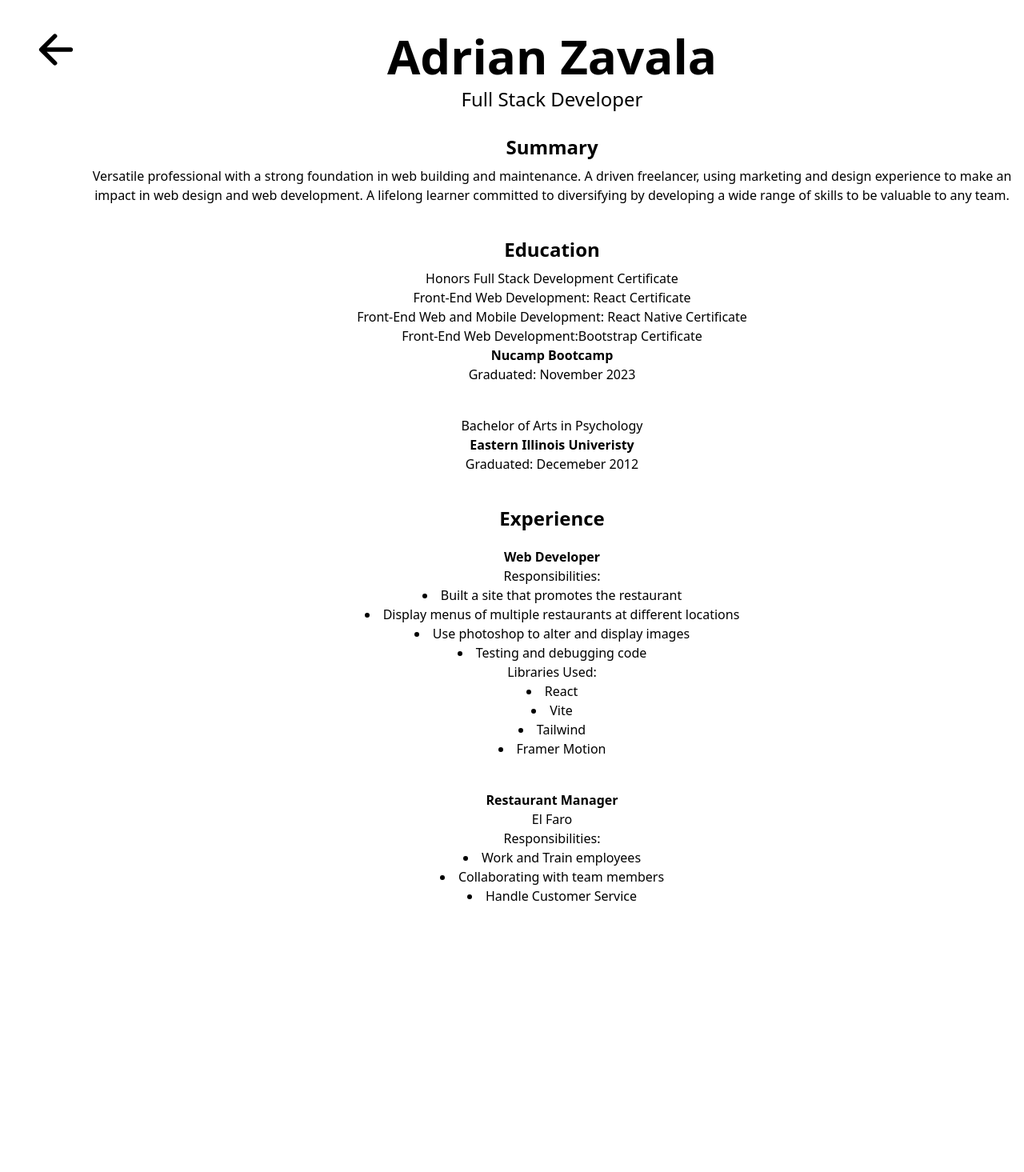
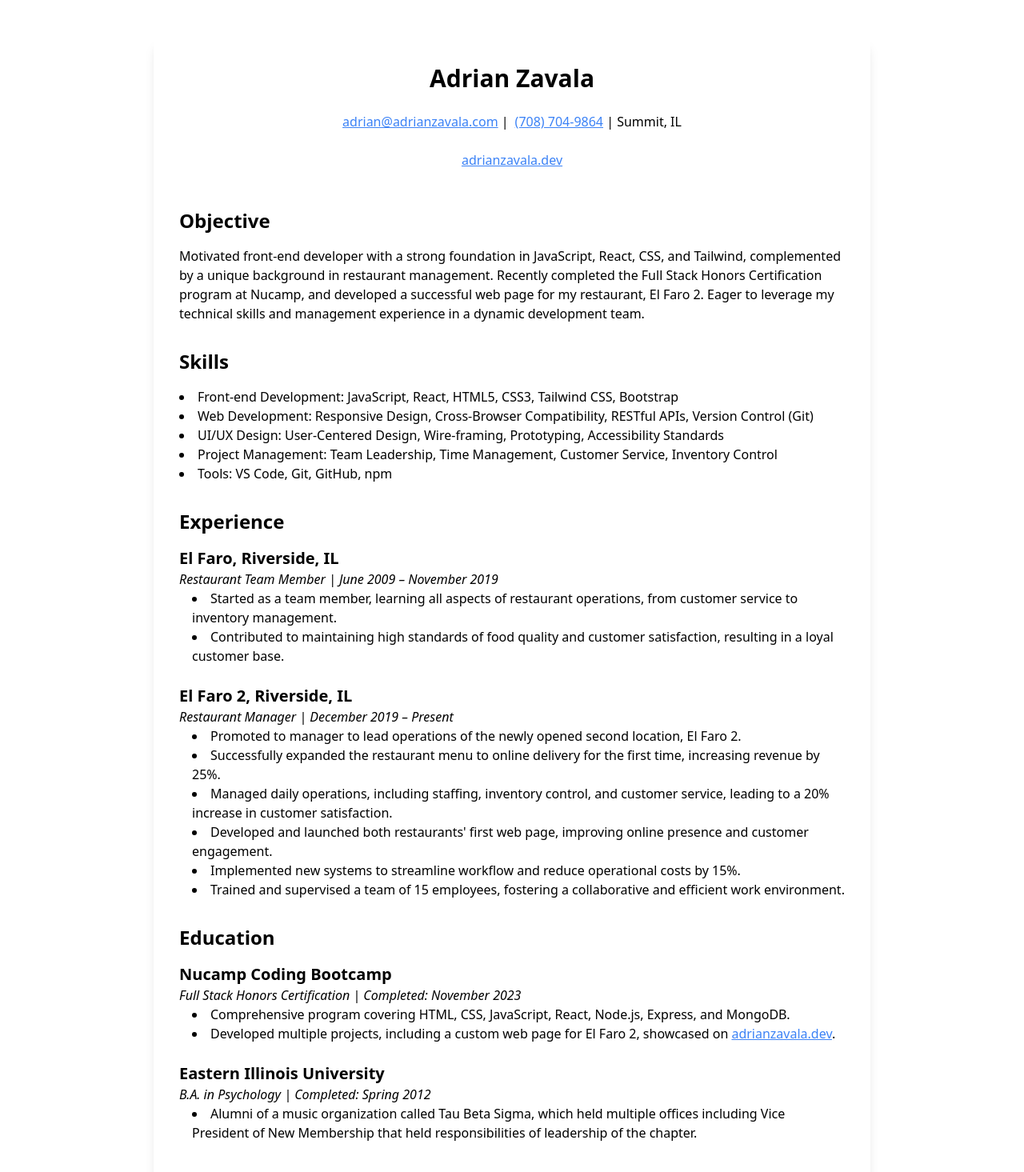
Before and after one commit to zavaladrian/portfolio, a Next.js app: page /resume in a window 1280 px wide. Shown: the top 1465 px of the page at 80% size. Before the commit the page ends 1140 px from the top, so only its background shows below. Built offline with nearby package versions, Linux system fonts and the light colour scheme.

Commit message:
changed resume

```diff
--- a/app/resume/page.tsx
+++ b/app/resume/page.tsx
@@ -1,72 +1,144 @@
 import React from 'react'
-import { IoArrowBack } from "react-icons/io5";
 import Link from 'next/link';
 
 
-const Resume = () => {
+const Resume: React.FC = () => {
+  return (
+    <div className="max-w-4xl mx-auto my-12 p-8 bg-white shadow-lg rounded-lg">
+      <h1 className="text-3xl font-bold text-center mb-6">Adrian Zavala</h1>
+      <p className="text-center mb-6">
+        <a href="mailto:adrian@adrianzavala.com" className="text-blue-500 underline">adrian@adrianzavala.com</a> |
+        <a href="tel:+17087049864" className="text-blue-500 underline ml-2">(708) 704-9864</a> |
+        Summit, IL
+      </p>
+      <p className="text-center text-blue-500 underline mb-12">
+        <a href="http://adrianzavala.dev" target="_blank" rel="noopener noreferrer">adrianzavala.dev</a>
+      </p>
 
-
-  return (
-    <div className='flex'>
-        <Link href='/'>
-    <IoArrowBack className='text-black text-6xl ml-10 mt-8 hover:text-red-600 '/>
-    </Link>
-    <div className="flex flex-col items-center justify-center min-h-screen py-2 ">
-    <header className="pt-8 text-2xl tablet:text-6xl font-bold pr-3 tablet:pr-0">
-     Adrian Zavala
-    </header>
-    <p className='text-2xl p-2'> Full Stack Developer</p>
-    <main className=" pr-10 tablet:pr-0 space-y-10 text-balance text-center">
-      <section className="mt-5">
-        <h2 className="text-2xl font-semibold mb-2" >Summary</h2>
-        <p >Versatile professional with a strong foundation in web building and maintenance. A driven freelancer, using marketing and design experience to make an impact in web design and web development. A lifelong learner committed to diversifying by developing a wide range of skills to be valuable to any team.</p>
-      </section>
-      <section className="">
-        <h2 className="text-2xl font-bold mb-2">Education</h2>
-        <p>Honors Full Stack Development Certificate</p>
-        <p>Front-End Web Development: React Certificate</p>
-        <p>Front-End Web and Mobile Development: React Native Certificate</p>
-        <p>Front-End Web Development:Bootstrap Certificate</p>
-        <p className='font-semibold'>Nucamp Bootcamp</p>
-        <p>Graduated: November 2023</p>
-      </section>
-      <section className="">
-        <p>Bachelor of Arts in Psychology</p>
-        <p className='font-semibold'>Eastern Illinois Univeristy</p>
-        <p>Graduated: Decemeber 2012</p>
+      <section className="mb-8">
+        <h2 className="text-2xl font-semibold mb-4">Objective</h2>
+        <p>
+          Motivated front-end developer with a strong foundation in JavaScript, React, CSS, and Tailwind, complemented by a unique background in restaurant management. Recently completed the Full Stack Honors Certification program at Nucamp, and developed a successful web page for my restaurant, El Faro 2. Eager to leverage my technical skills and management experience in a dynamic development team.
+        </p>
       </section>
 
-      <section>
-        <h2 className="text-2xl font-bold mb-5">Experience</h2>
-        <p className='font-semibold'>Web Developer</p>
-        <p>Responsibilities:</p>
-        <ul className="list-disc list-inside mb-10">
-          <li>Built a site that promotes the restaurant</li>
-          <li>Display menus of multiple restaurants at different locations</li>
-          <li>Use photoshop to alter and display images</li>
-          <li>Testing and debugging code</li>
-        <p> Libraries Used:</p>
-        <ul className=' list-disc list-inside'>
-          <li>React</li>
-          <li>Vite</li>
-          <li>Tailwind</li>
-          <li>Framer Motion</li>
+      <section className="mb-8">
+        <h2 className="text-2xl font-semibold mb-4">Skills</h2>
+        <ul className="list-disc list-inside">
+          <li>Front-end Development: JavaScript, React, HTML5, CSS3, Tailwind CSS, Bootstrap</li>
+          <li>Web Development: Responsive Design, Cross-Browser Compatibility, RESTful APIs, Version Control (Git)</li>
+          <li>UI/UX Design: User-Centered Design, Wire-framing, Prototyping, Accessibility Standards</li>
+          <li>Project Management: Team Leadership, Time Management, Customer Service, Inventory Control</li>
+          <li>Tools: VS Code, Git, GitHub, npm</li>
         </ul>
-        </ul>
-        <p className='font-semibold'>Restaurant Manager</p>
-        <p>El Faro</p>
-        <p>Responsibilities:</p>
-        <ul className="list-disc list-inside">
-          <li>Work and Train employees</li>
-          <li>Collaborating with team members</li>
-          <li>Handle Customer Service</li>
-        </ul>
+      </section>
 
+      <section className="mb-8">
+        <h2 className="text-2xl font-semibold mb-4">Experience</h2>
+
+        <div className="mb-6">
+          <h3 className="text-xl font-semibold">El Faro, Riverside, IL</h3>
+          <p className="italic">Restaurant Team Member | June 2009 – November 2019</p>
+          <ul className="list-disc list-inside ml-4">
+            <li>Started as a team member, learning all aspects of restaurant operations, from customer service to inventory management.</li>
+            <li>Contributed to maintaining high standards of food quality and customer satisfaction, resulting in a loyal customer base.</li>
+          </ul>
+        </div>
+
+        <div className="mb-6">
+          <h3 className="text-xl font-semibold">El Faro 2, Riverside, IL</h3>
+          <p className="italic">Restaurant Manager | December 2019 – Present</p>
+          <ul className="list-disc list-inside ml-4">
+            <li>Promoted to manager to lead operations of the newly opened second location, El Faro 2.</li>
+            <li>Successfully expanded the restaurant menu to online delivery for the first time, increasing revenue by 25%.</li>
+            <li>Managed daily operations, including staffing, inventory control, and customer service, leading to a 20% increase in customer satisfaction.</li>
+            <li>Developed and launched both restaurants' first web page, improving online presence and customer engagement.</li>
+            <li>Implemented new systems to streamline workflow and reduce operational costs by 15%.</li>
+            <li>Trained and supervised a team of 15 employees, fostering a collaborative and efficient work environment.</li>
+          </ul>
+        </div>
       </section>
-    </main>
-  </div>
-  </div>
-  )
-}
 
-export default Resume
+      <section className="mb-8">
+        <h2 className="text-2xl font-semibold mb-4">Education</h2>
+        <div className="mb-6">
+          <h3 className="text-xl font-semibold">Nucamp Coding Bootcamp</h3>
+          <p className="italic">Full Stack Honors Certification | Completed: November 2023</p>
+          <ul className="list-disc list-inside ml-4">
+            <li>Comprehensive program covering HTML, CSS, JavaScript, React, Node.js, Express, and MongoDB.</li>
+            <li>Developed multiple projects, including a custom web page for El Faro 2, showcased on <a href="http://adrianzavala.dev" className="text-blue-500 underline" target="_blank" rel="noopener noreferrer">adrianzavala.dev</a>.</li>
+          </ul>
+        </div>
+
+        <div className="mb-6">
+          <h3 className="text-xl font-semibold">Eastern Illinois University</h3>
+          <p className="italic">B.A. in Psychology | Completed: Spring 2012</p>
+          <ul className="list-disc list-inside ml-4">
+            <li>Alumni of a music organization called Tau Beta Sigma, which held multiple offices including Vice President of New Membership that held responsibilities of leadership of the chapter.</li>
+          </ul>
+        </div>
+      </section>
+
+      <section className="mb-8">
+        <h2 className="text-2xl font-semibold mb-4">Projects</h2>
+        <div className="mb-4">
+          <h3 className="text-xl font-semibold">El Faro 2 Website</h3>
+          <ul className="list-disc list-inside ml-4">
+            <li>Developed a responsive and user-friendly website for El Faro 2 using React, Tailwind CSS, and Framer Motion, enhancing the restaurant’s digital footprint and improving customer interaction.</li>
+          </ul>
+        </div>
+
+        <div className="mb-4">
+          <h3 className="text-xl font-semibold">2k-detail Website</h3>
+          <ul className="list-disc list-inside ml-4">
+            <li>Developed a responsive and user-friendly website for a car detailing company using Next.js, Tailwind CSS, Framer Motion, and Emailjs to display the company's services and to submit a form to schedule appointments with their choices of services.</li>
+          </ul>
+        </div>
+
+        <div className="mb-4">
+          <h3 className="text-xl font-semibold">Anime Watchlist</h3>
+          <p className="italic">Full Stack Honors Project - Nucamp Coding Bootcamp</p>
+          <ul className="list-disc list-inside ml-4">
+            <li>Developed a dynamic and interactive Anime Watchlist application using React, Framer Motion, and Tailwind CSS to create a seamless and engaging user interface.</li>
+            <li>Implemented Firebase for authentication, enabling users to create accounts, log in, and manage their personalized watchlists.</li>
+            <li>Utilized Firebase’s real-time database to allow users to save and retrieve their favorite anime shows across sessions.</li>
+            <li>Integrated Framer Motion to add smooth animations and transitions, enhancing the overall user experience.</li>
+            <li>Focused on responsive design to ensure the application works well on both desktop and mobile devices.</li>
+          </ul>
+        </div>
+      </section>
+
+      <section className="mb-8">
+        <h2 className="text-2xl font-semibold mb-4">Certifications</h2>
+        <p>Full Stack Honors Certification - Nucamp Coding Bootcamp, November 2023</p>
+      </section>
+
+      <section className="mb-8">
+        <h2 className="text-2xl font-semibold mb-4">Portfolio</h2>
+        <p>
+          Visit my portfolio at <a href="http://adrianzavala.dev" className="text-blue-500 underline" target="_blank" rel="noopener noreferrer">adrianzavala.dev</a> to explore more projects and learn about my work.
+        </p>
+      </section>
+
+      <footer className="text-center">
+        <p className="italic">References available upon request.</p>
+      </footer>
+      <footer className="text-center mt-8">
+        <a
+          href="/Adrian_Zavala_Resume.pdf"
+          download
+          className="inline-block bg-blue-500 text-white px-6 py-3 rounded-lg shadow hover:bg-blue-600 transition-colors"
+        >
+          Download Resume
+        </a>
+        <Link href="/" legacyBehavior>
+          <a className="inline-block bg-gray-500 text-white px-6 py-3 ml-4 rounded-lg shadow hover:bg-gray-600 transition-colors">
+            Back to Homepage
+          </a>
+        </Link>
+      </footer>
+    </div>
+  );
+};
+
+export default Resume;
```
Also changed, not shown: 1 other file (tests, documents, lock files or other folders).
